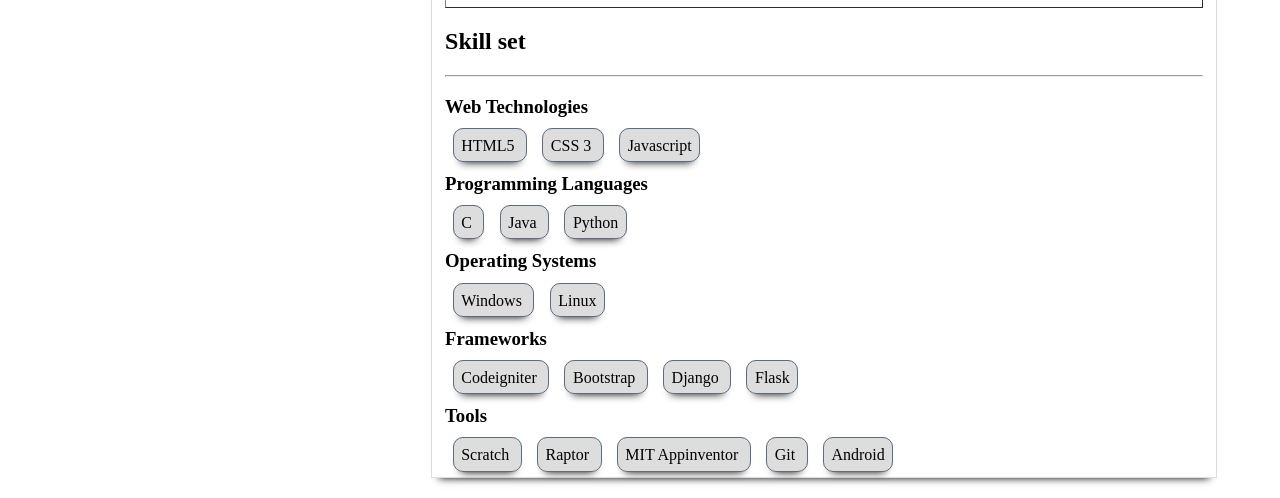
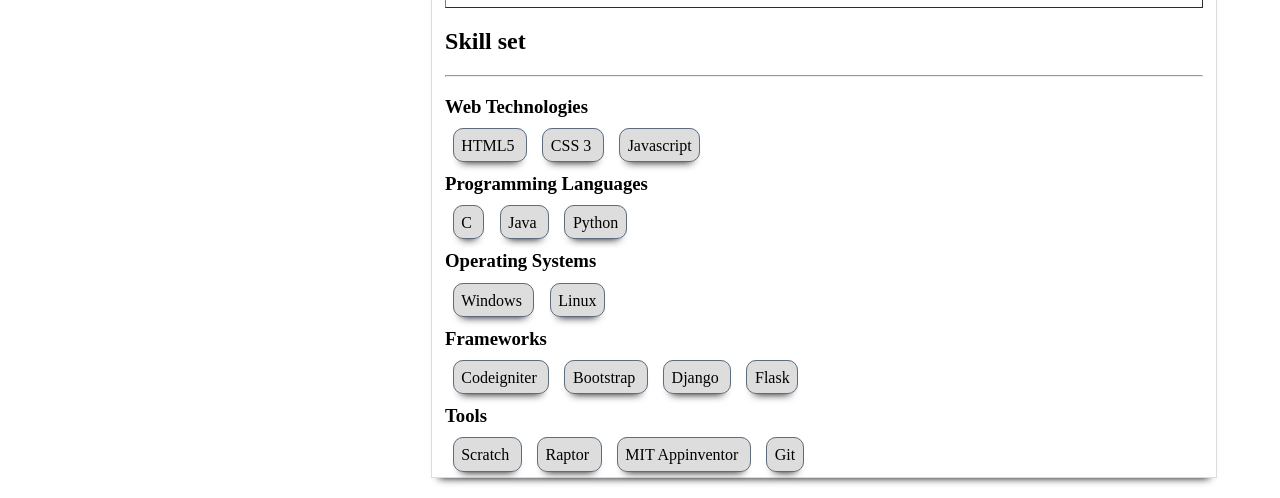
Before and after one commit to Gayathri-velicheti/profile, a plain HTML site: page index.html in a window 1280 px wide. Shown: the part 449-947 px from the top of the page. Drawn offline with Linux system fonts and the light colour scheme.

Commit message:
forth Commit

```diff
--- a/index.html
+++ b/index.html
@@ -89,7 +89,7 @@
 <h3> Frameworks </h3>
 <span> Codeigniter </span> <span> Bootstrap </span> <span> Django </span> <span> Flask </span>
 <h3> Tools </h3>
-<span> Scratch </span> <span> Raptor </span> <span> MIT Appinventor </span> <span> Git </span> <span> Android </span>
+<span> Scratch </span> <span> Raptor </span> <span> MIT Appinventor </span> <span> Git </span>
         </article>
     </section>
 </body>
```
